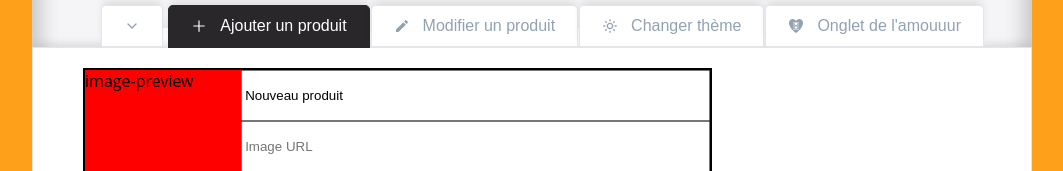
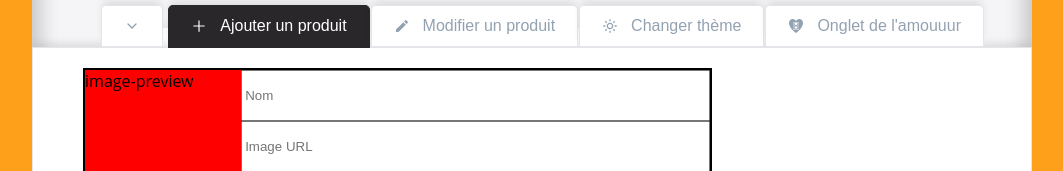
Before and after one commit to NFiker/crazee-burger, a React (Vite) app: page /order/1 in a window 1280 px wide. Shown: the part 482-653 px from the top of the page, without its empty margins (108-1171 px from the left). Built offline with nearby package versions, Linux system fonts and the light colour scheme; a web font is replaced by a local one.

Commit message:
✨ F08 > ADMIN > AddForm > add coming-soon

```diff
--- a/src/components/pages/order/main/Menu.jsx
+++ b/src/components/pages/order/main/Menu.jsx
@@ -7,6 +7,8 @@ import SimpleBar from "simplebar-react";
 import "simplebar/dist/simplebar.min.css";
 import Card from "../../../reusable-ui/Card";
 import OrderContext from "../../../../context/OrderContext";
+
+const DEFAULT_IMAGE = "/images/coming-soon.png";
 
 export default function Menu() {
   const { menu } = useContext(OrderContext);
@@ -19,7 +21,7 @@ export default function Menu() {
             <Card
               key={id}
               title={title}
-              imageSource={imageSource}
+              imageSource={imageSource ? imageSource : DEFAULT_IMAGE}
               leftDescription={formatPrice(price)}
             />
             // <Card {...card} /> non utilisable pour des reusable componenents
--- a/src/components/pages/order/main/admin/adminPanel/AddForm.jsx
+++ b/src/components/pages/order/main/admin/adminPanel/AddForm.jsx
@@ -5,9 +5,9 @@ import { useState } from "react";
 
 const EMPTY_PRODUCT = {
   id: "",
-  title: "Nouveau produit",
+  title: "",
   imageSource: "",
-  price: 1,
+  price: 0,
 };
 
 export default function AddForm() {
```
